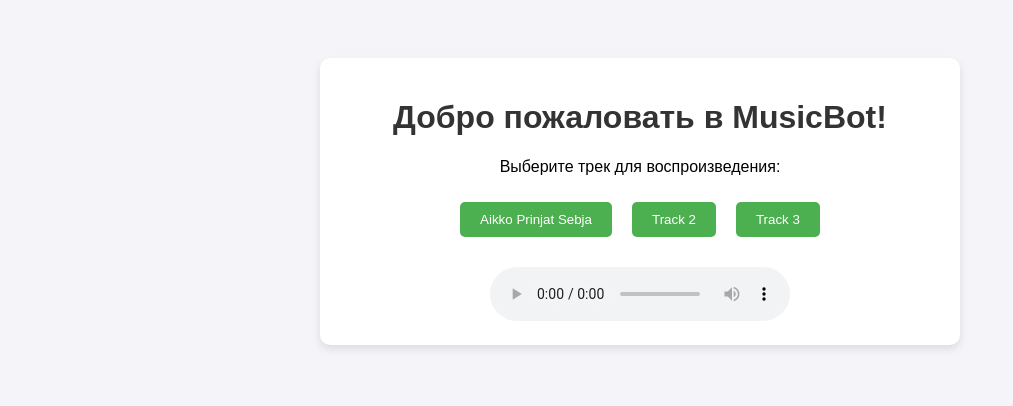
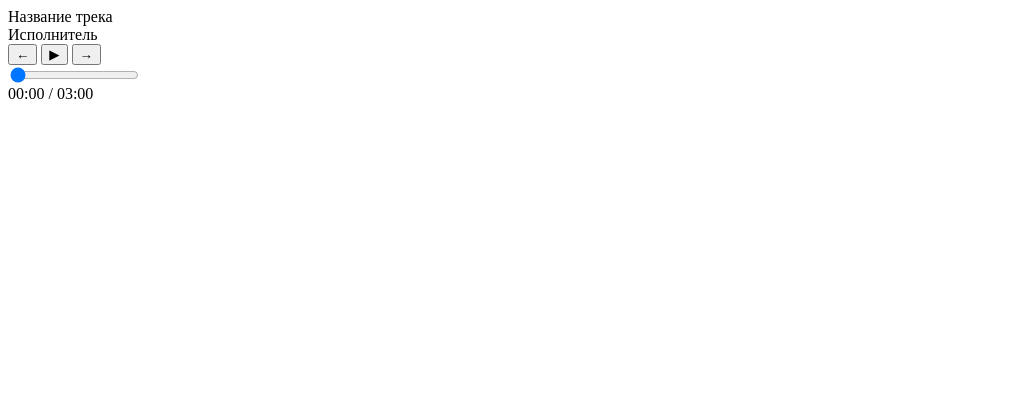
Before and after one commit to FakeQYouQ/music-bot, a plain HTML site: page index.html in a window 1280 px wide. Shown: the whole page, without its empty margins (0-1013 px from the left). Drawn offline with Linux system fonts and the light colour scheme.

Commit message:
Updated player interface and functionality

```diff
--- a/index.html
+++ b/index.html
@@ -1,22 +1,17 @@
-<!DOCTYPE html>
-<html lang="ru">
-<head>
-    <meta charset="UTF-8">
-    <meta name="viewport" content="width=device-width, initial-scale=1.0">
-    <title>MusicBot</title>
-    <link rel="stylesheet" href="style.css">
-</head>
-<body>
-    <div class="container">
-        <h1>Добро пожаловать в MusicBot!</h1>
-        <p>Выберите трек для воспроизведения:</p>
-        <div id="trackList">
-            <!-- Список треков будет загружаться сюда -->
-        </div>
-        <audio id="audioPlayer" controls>
-            Ваш браузер не поддерживает элемент audio.
-        </audio>
-    </div>
-    <script src="script.js"></script>
-</body>
-</html>
+<div class="player">
+  <div class="player__track-info">
+    <div class="player__track-name">Название трека</div>
+    <div class="player__track-artist">Исполнитель</div>
+  </div>
+  <div class="player__controls">
+    <button class="player__btn" id="prev-track">←</button>
+    <button class="player__btn" id="play-pause">▶</button>
+    <button class="player__btn" id="next-track">→</button>
+  </div>
+  <div class="player__progress">
+    <input type="range" id="progress" value="0" max="100" step="1" />
+  </div>
+  <div class="player__time">
+    <span id="current-time">00:00</span> / <span id="duration">03:00</span>
+  </div>
+</div>
--- a/script.js
+++ b/script.js
@@ -1,23 +1,33 @@
-const tracks = [
-    { name: "Aikko Prinjat Sebja", file: "aikko-prinjat-sebja.mp3" },
-    { name: "Track 2", file: "track2.mp3" },
-    { name: "Track 3", file: "track3.mp3" }
-];
+let audio = new Audio('путь к вашему треку');
 
-function loadTracks() {
-    const trackListDiv = document.getElementById("trackList");
-    tracks.forEach(track => {
-        const trackButton = document.createElement("button");
-        trackButton.textContent = track.name;
-        trackButton.addEventListener("click", () => playTrack(track.file));
-        trackListDiv.appendChild(trackButton);
-    });
+document.getElementById('play-pause').addEventListener('click', () => {
+  if (audio.paused) {
+    audio.play();
+    document.getElementById('play-pause').innerText = '⏸'; // Изменяем кнопку на паузу
+  } else {
+    audio.pause();
+    document.getElementById('play-pause').innerText = '▶'; // Изменяем кнопку на воспроизведение
+  }
+});
+
+audio.addEventListener('timeupdate', () => {
+  let progress = (audio.currentTime / audio.duration) * 100;
+  document.getElementById('progress').value = progress;
+
+  let currentTime = formatTime(audio.currentTime);
+  let duration = formatTime(audio.duration);
+
+  document.getElementById('current-time').innerText = currentTime;
+  document.getElementById('duration').innerText = duration;
+});
+
+document.getElementById('progress').addEventListener('input', (e) => {
+  let newTime = (e.target.value / 100) * audio.duration;
+  audio.currentTime = newTime;
+});
+
+function formatTime(seconds) {
+  let minutes = Math.floor(seconds / 60);
+  let sec = Math.floor(seconds % 60);
+  return `${minutes}:${sec < 10 ? '0' + sec : sec}`;
 }
-
-function playTrack(trackFile) {
-    const audioPlayer = document.getElementById("audioPlayer");
-    audioPlayer.src = trackFile;
-    audioPlayer.play();
-}
-
-window.onload = loadTracks;
--- a/style.css
+++ b/style.css
@@ -1,37 +1,69 @@
-body {
-    font-family: Arial, sans-serif;
-    background-color: #f4f4f9;
-    text-align: center;
-    padding: 50px;
+.player {
+  width: 100%;
+  max-width: 600px;
+  margin: 0 auto;
+  background-color: #222;
+  padding: 20px;
+  border-radius: 15px;
+  color: white;
 }
 
-.container {
-    background-color: white;
-    padding: 20px;
-    border-radius: 10px;
-    box-shadow: 0 4px 8px rgba(0, 0, 0, 0.1);
-    max-width: 600px;
-    margin: 0 auto;
+.player__track-info {
+  text-align: center;
+  margin-bottom: 15px;
 }
 
-h1 {
-    color: #333;
+.player__track-name {
+  font-size: 18px;
+  font-weight: bold;
 }
 
-button {
-    background-color: #4CAF50;
-    color: white;
-    padding: 10px 20px;
-    margin: 10px;
-    border: none;
-    border-radius: 5px;
-    cursor: pointer;
+.player__track-artist {
+  font-size: 14px;
 }
 
-button:hover {
-    background-color: #45a049;
+.player__controls {
+  display: flex;
+  justify-content: center;
+  gap: 20px;
+  margin-bottom: 15px;
 }
 
-audio {
-    margin-top: 20px;
+.player__btn {
+  background: none;
+  border: 2px solid #fff;
+  color: #fff;
+  font-size: 20px;
+  padding: 10px;
+  cursor: pointer;
+  border-radius: 50%;
+  width: 50px;
+  height: 50px;
 }
+
+.player__btn:hover {
+  background-color: #333;
+}
+
+.player__progress {
+  margin-bottom: 15px;
+}
+
+input[type="range"] {
+  width: 100%;
+  margin: 0;
+  background: #444;
+  height: 8px;
+  border-radius: 5px;
+  outline: none;
+}
+
+input[type="range"]:focus {
+  background: #666;
+}
+
+.player__time {
+  display: flex;
+  justify-content: space-between;
+  font-size: 14px;
+}
```
